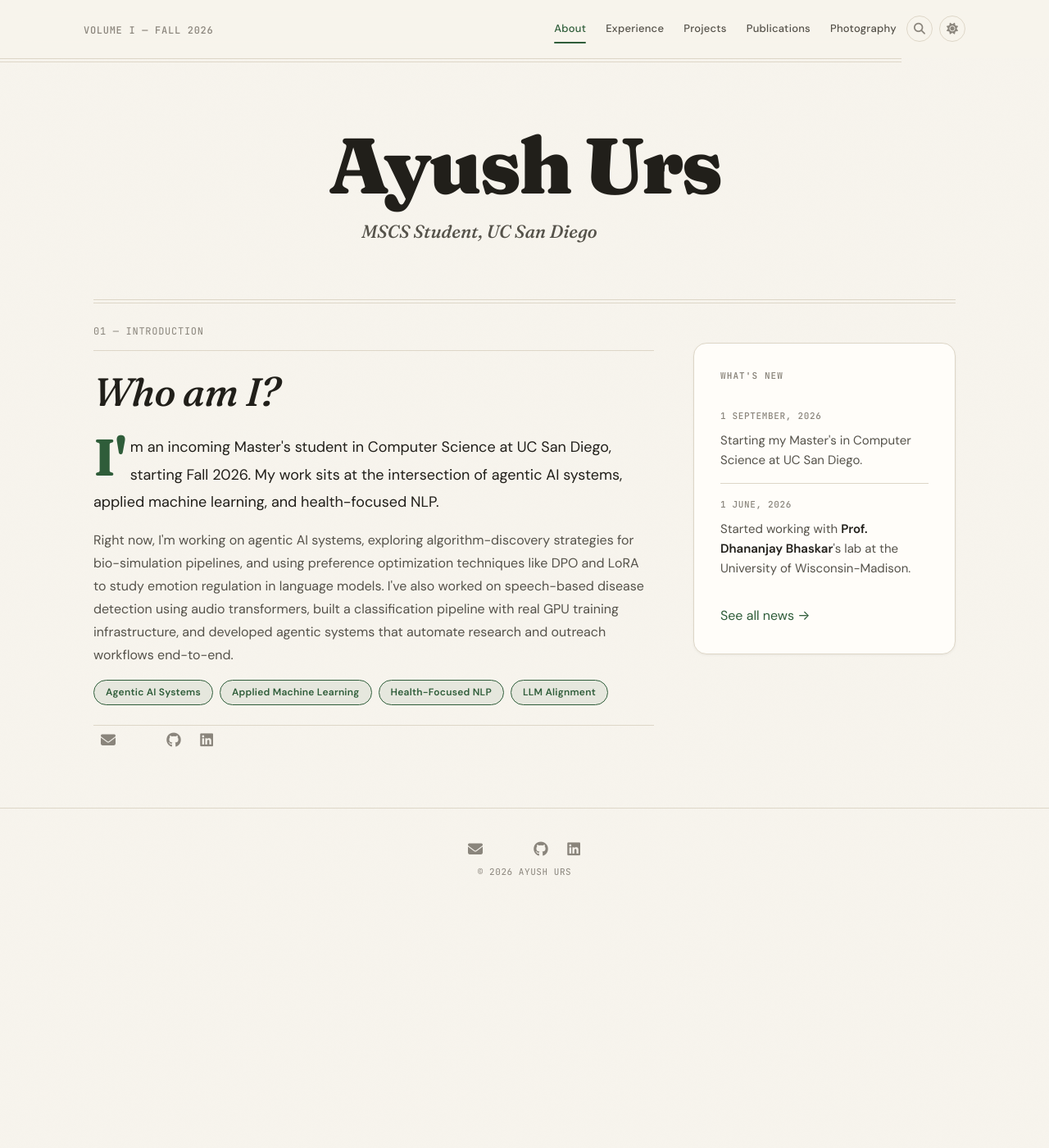
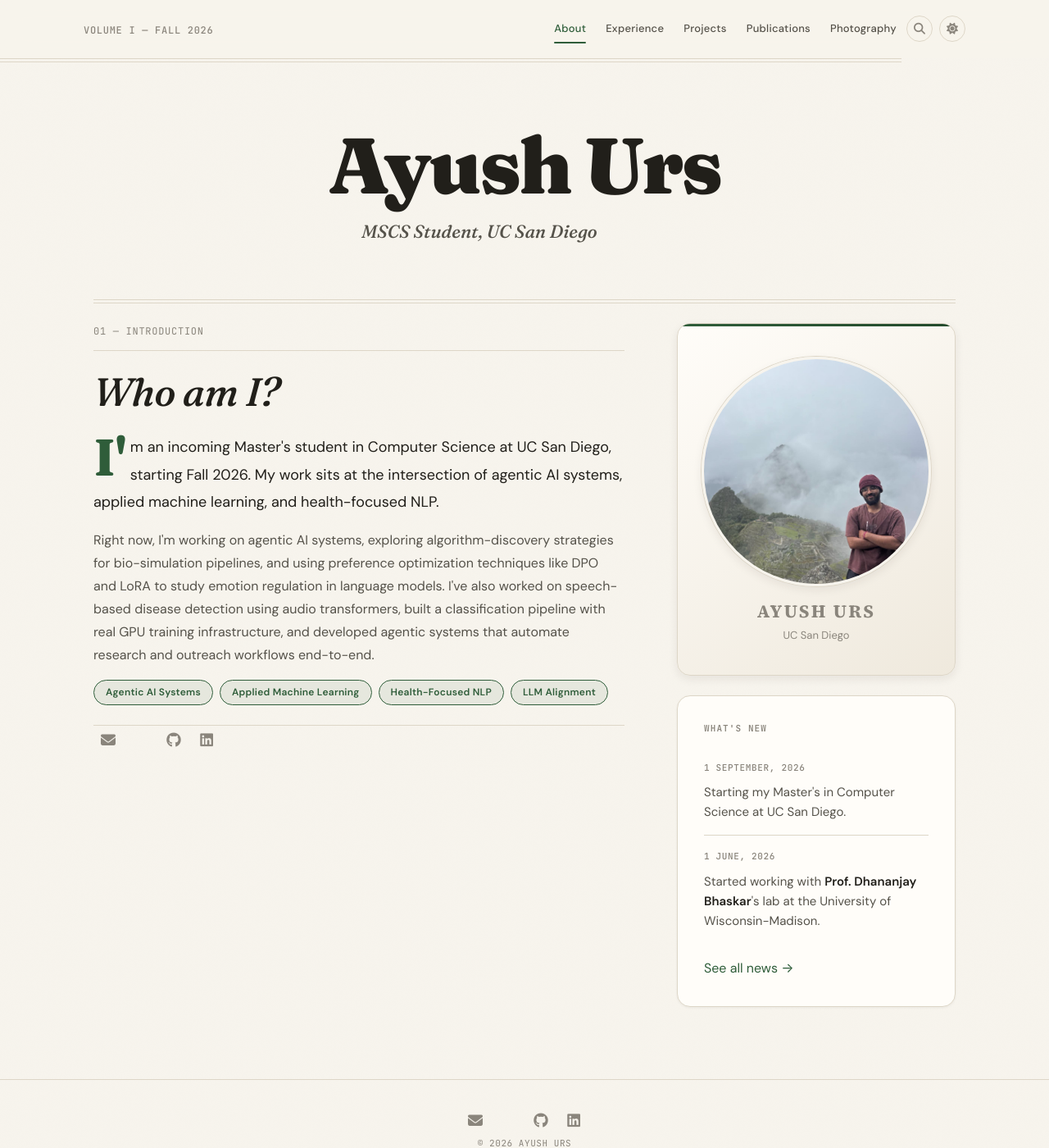
Before and after one commit to ayush11z/ayush11z.github.io, a Jekyll site: the page built from _pages/home.md, in a window 1280 px wide and 1400 px high. Shown: the whole window at 82% size. Built offline with Jekyll 4.4.1, drawn with Linux system fonts in a browser that asks for light colours; a style sheet for code colours, icons or effects is not loaded.

Commit message:
Restore profile photo card and push sidebar further right
Bring back the original profile-card (photo, name, institution)
above the "What's New" card in the home sidebar, and widen the
main/sidebar gap + sidebar column so it sits further right.

Co-Authored-By: Claude Sonnet 5 <noreply@anthropic.com>
Claude-Session: https://claude.ai/code/session_01UQwU1Kimv87JvCPAGi7yT4

```diff
--- a/_pages/home.md
+++ b/_pages/home.md
@@ -47,9 +47,23 @@ permalink: /
 
 </div>
 
+<div class="home-side">
+
+<div class="profile-card" markdown="0">
+<img src="{{ site.url }}{{ site.baseurl }}/images/{{ site.photo }}" class="profile-photo" alt="{{ site.name }}" loading="lazy">
+<h4 class="profile-name">{{ site.name }}</h4>
+<p class="profile-institution">{{ site.institution }}</p>
+{% if site.data.pi[0].educationshort %}
+<ul style="text-align: left; margin-top: var(--space-4); list-style: none; padding-left: 0;">
+{% for education in site.data.pi[0].educationshort %}
+<li style="font-size: 0.875rem; color: var(--text-secondary); padding: var(--space-1) 0;">{{ education | replace: "-","&#8211;" }}</li>
+{% endfor %}
+</ul>
+{% endif %}
+</div>
+
 {% if site.data.news and site.data.news.size > 0 %}
-<div class="home-side">
-<div class="section-card">
+<div class="section-card" style="margin-top: var(--space-6);">
 <h4>What's New</h4>
 <div class="news-timeline">
 {% for article in site.data.news limit:5 %}
@@ -61,7 +75,8 @@ permalink: /
 </div>
 <p style="margin-top: var(--space-4); margin-bottom: 0;"><a href="{{ site.url }}{{ site.baseurl }}/allnews.html">See all news &rarr;</a></p>
 </div>
-</div>
 {% endif %}
 
 </div>
+
+</div>
--- a/_sass/layouts/_home.scss
+++ b/_sass/layouts/_home.scss
@@ -38,8 +38,8 @@
 // Two-column split below the masthead: main content + "What's New" card
 .home-grid {
   display: grid;
-  grid-template-columns: 1fr 320px;
-  gap: var(--space-12);
+  grid-template-columns: 1fr 340px;
+  gap: var(--space-16);
   align-items: start;
 
   @media (max-width: 860px) {
```
